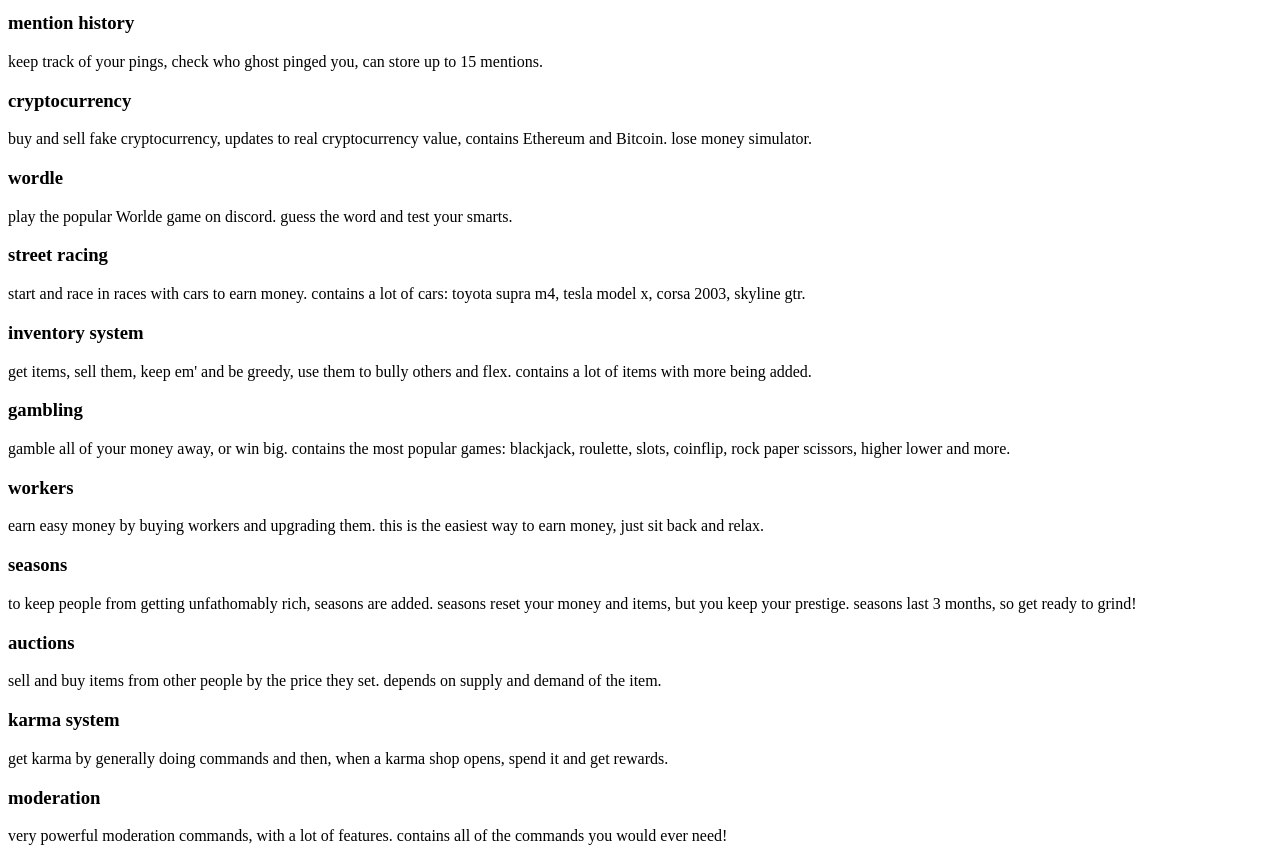
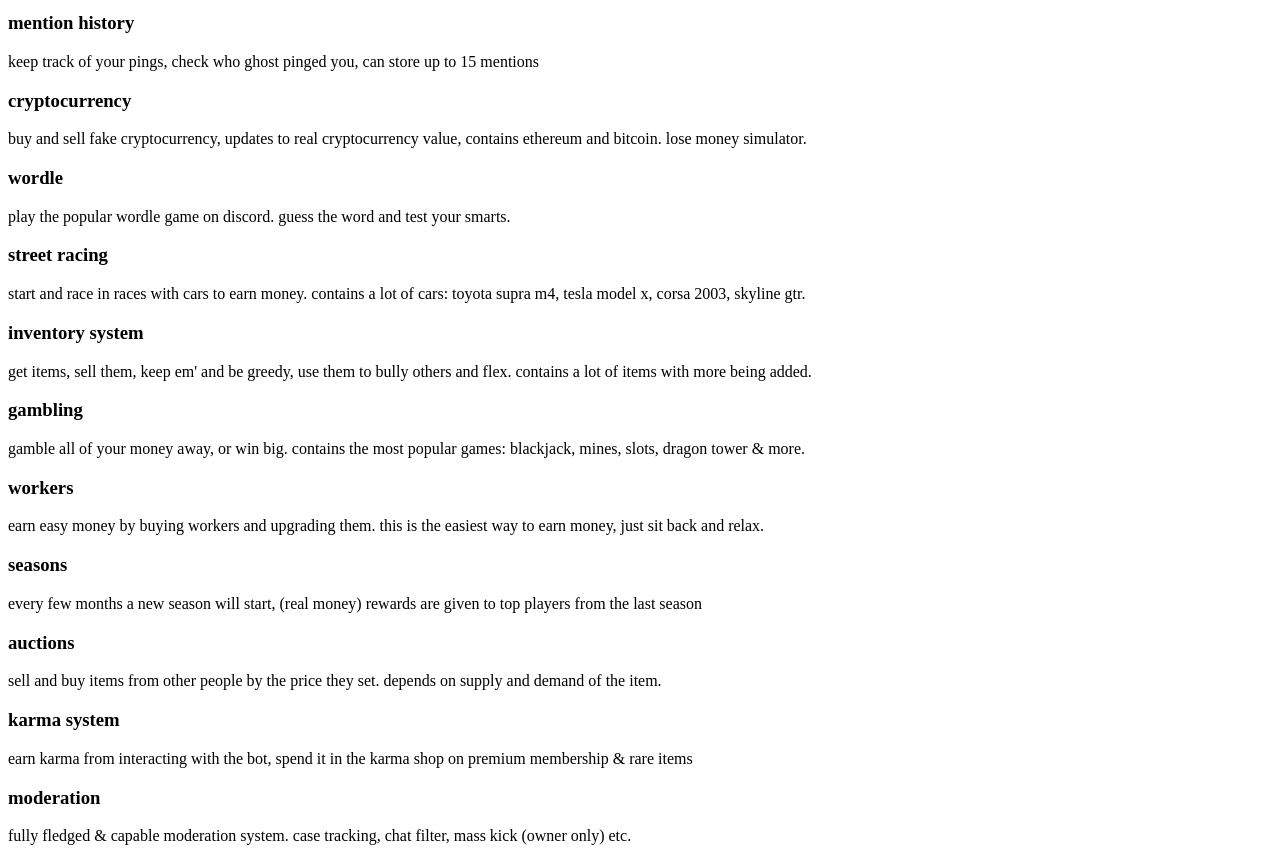
Before and after one commit to mxz7/nypsi-website, a SvelteKit app: page / in a window 1280 px wide. Shown: the part 400-1261 px from the top of the page. Built offline with nearby package versions, Linux system fonts and the light colour scheme.

Commit message:
refactor: wording

```diff
--- a/src/routes/+page.svelte
+++ b/src/routes/+page.svelte
@@ -49,25 +49,25 @@
     <div class="grid grid-cols-1 sm:grid-cols-2 lg:grid-cols-3 gap-8">
       <div class="bg-gray-800 rounded-lg shadow-md p-6">
         <h3 class="text-2xl font-bold text-white mb-4">prestige system</h3>
-        <p class="text-gray-400">gain experience and prestige to get better rewards and earn more!</p>
+        <p class="text-gray-400">gain xp through gambling to prestige, unlocking rewards and increasing your vote rewards</p>
       </div>
 
       <div class="bg-gray-800 rounded-lg shadow-md p-6">
         <h3 class="text-2xl font-bold text-white mb-4">mention history</h3>
-        <p class="text-gray-400">keep track of your pings, check who ghost pinged you, can store up to 15 mentions.</p>
+        <p class="text-gray-400">keep track of your pings, check who ghost pinged you, can store up to 15 mentions</p>
       </div>
 
       <div class="bg-gray-800 rounded-lg shadow-md p-6">
         <h3 class="text-2xl font-bold text-white mb-4">cryptocurrency</h3>
         <p class="text-gray-400">
-          buy and sell fake cryptocurrency, updates to real cryptocurrency value, contains Ethereum and Bitcoin. lose money
+          buy and sell fake cryptocurrency, updates to real cryptocurrency value, contains ethereum and bitcoin. lose money
           simulator.
         </p>
       </div>
 
       <div class="bg-gray-800 rounded-lg shadow-md p-6">
         <h3 class="text-2xl font-bold text-white mb-4">wordle</h3>
-        <p class="text-gray-400">play the popular Worlde game on discord. guess the word and test your smarts.</p>
+        <p class="text-gray-400">play the popular wordle game on discord. guess the word and test your smarts.</p>
       </div>
 
       <div class="bg-gray-800 rounded-lg shadow-md p-6">
@@ -89,8 +89,8 @@
       <div class="bg-gray-800 rounded-lg shadow-md p-6">
         <h3 class="text-2xl font-bold text-white mb-4">gambling</h3>
         <p class="text-gray-400">
-          gamble all of your money away, or win big. contains the most popular games: blackjack, roulette, slots, coinflip,
-          rock paper scissors, higher lower and more.
+          gamble all of your money away, or win big. contains the most popular games: blackjack, mines, slots, dragon tower &
+          more.
         </p>
       </div>
 
@@ -105,8 +105,7 @@
       <div class="bg-gray-800 rounded-lg shadow-md p-6">
         <h3 class="text-2xl font-bold text-white mb-4">seasons</h3>
         <p class="text-gray-400">
-          to keep people from getting unfathomably rich, seasons are added. seasons reset your money and items, but you keep
-          your prestige. seasons last 3 months, so get ready to grind!
+          every few months a new season will start, (real money) rewards are given to top players from the last season
         </p>
       </div>
 
@@ -120,14 +119,14 @@
       <div class="bg-gray-800 rounded-lg shadow-md p-6">
         <h3 class="text-2xl font-bold text-white mb-4">karma system</h3>
         <p class="text-gray-400">
-          get karma by generally doing commands and then, when a karma shop opens, spend it and get rewards.
+          earn karma from interacting with the bot, spend it in the karma shop on premium membership & rare items
         </p>
       </div>
 
       <div class="bg-gray-800 rounded-lg shadow-md p-6">
         <h3 class="text-2xl font-bold text-white mb-4">moderation</h3>
         <p class="text-gray-400">
-          very powerful moderation commands, with a lot of features. contains all of the commands you would ever need!
+          fully fledged & capable moderation system. case tracking, chat filter, mass kick (owner only) etc.
         </p>
       </div>
     </div>
```
